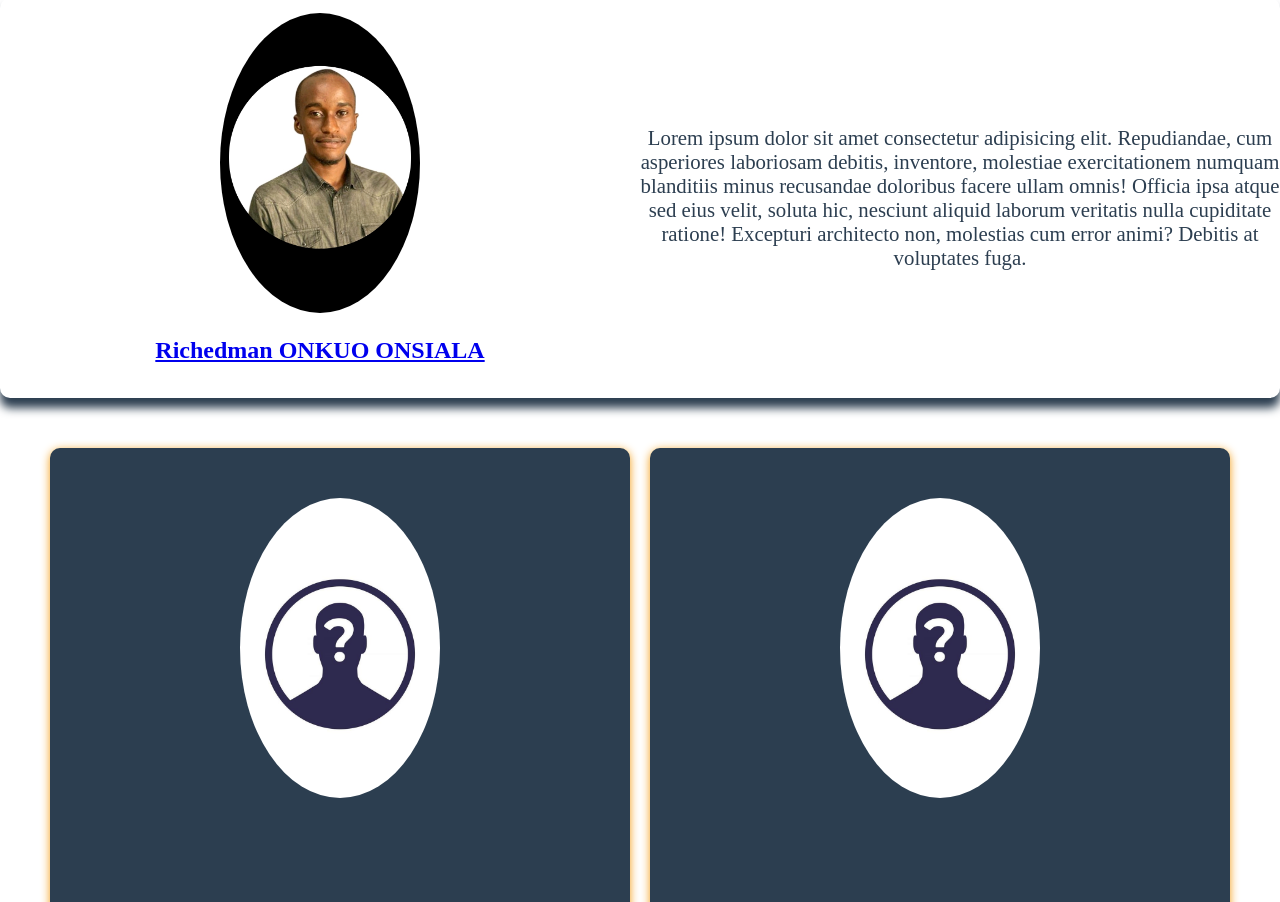
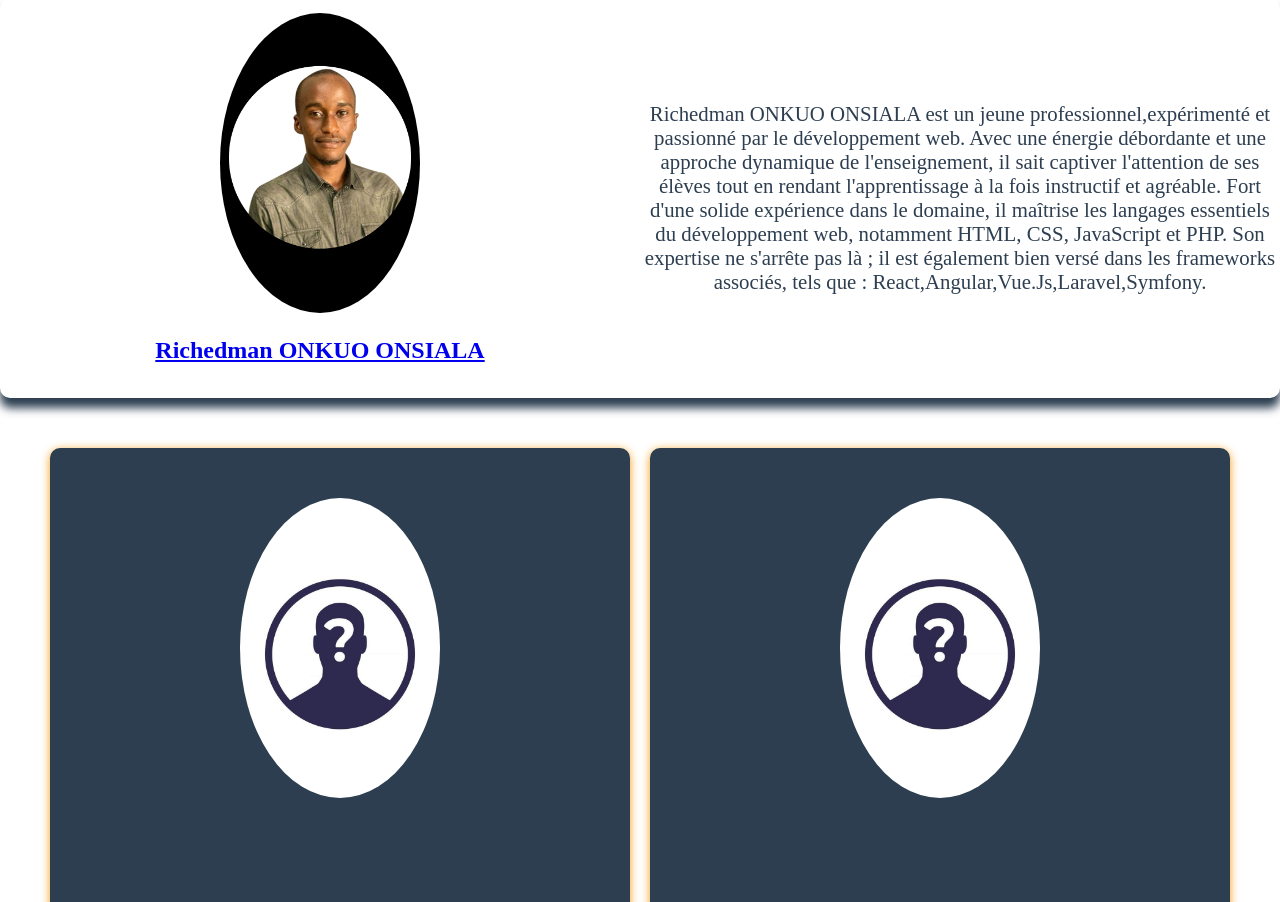
Before and after one commit to manasse33/d-clic, a plain HTML site: page Equipe2.html in a window 1280 px wide. Shown: the part 802-1704 px from the top of the page. Drawn offline with Linux system fonts and the light colour scheme.

Commit message:
Update Equipe2.html

```diff
--- a/Equipe2.html
+++ b/Equipe2.html
@@ -40,8 +40,9 @@
         </div>
         <div>
             <p>
-                Lorem ipsum dolor sit amet consectetur adipisicing elit. Repudiandae, cum asperiores laboriosam debitis, inventore, molestiae exercitationem numquam blanditiis minus recusandae doloribus facere ullam omnis! Officia ipsa atque sed eius velit, soluta hic, nesciunt aliquid laborum veritatis nulla cupiditate ratione! Excepturi architecto non, molestias cum error animi? Debitis at voluptates fuga.
-
+                <span>Richedman ONKUO ONSIALA</span> est un jeune professionnel,expérimenté et passionné par le développement web. Avec une énergie débordante et une approche dynamique de l'enseignement, il sait captiver l'attention de ses élèves tout en rendant l'apprentissage à la fois instructif et agréable.
+                    Fort d'une solide expérience dans le domaine, il maîtrise les langages essentiels du développement web, notamment HTML, CSS, JavaScript et PHP. Son expertise ne s'arrête pas là ; il est également bien versé dans les frameworks associés, tels que :
+                    React,Angular,Vue.Js,Laravel,Symfony.
             </p>
         </div>
         </section>
```
